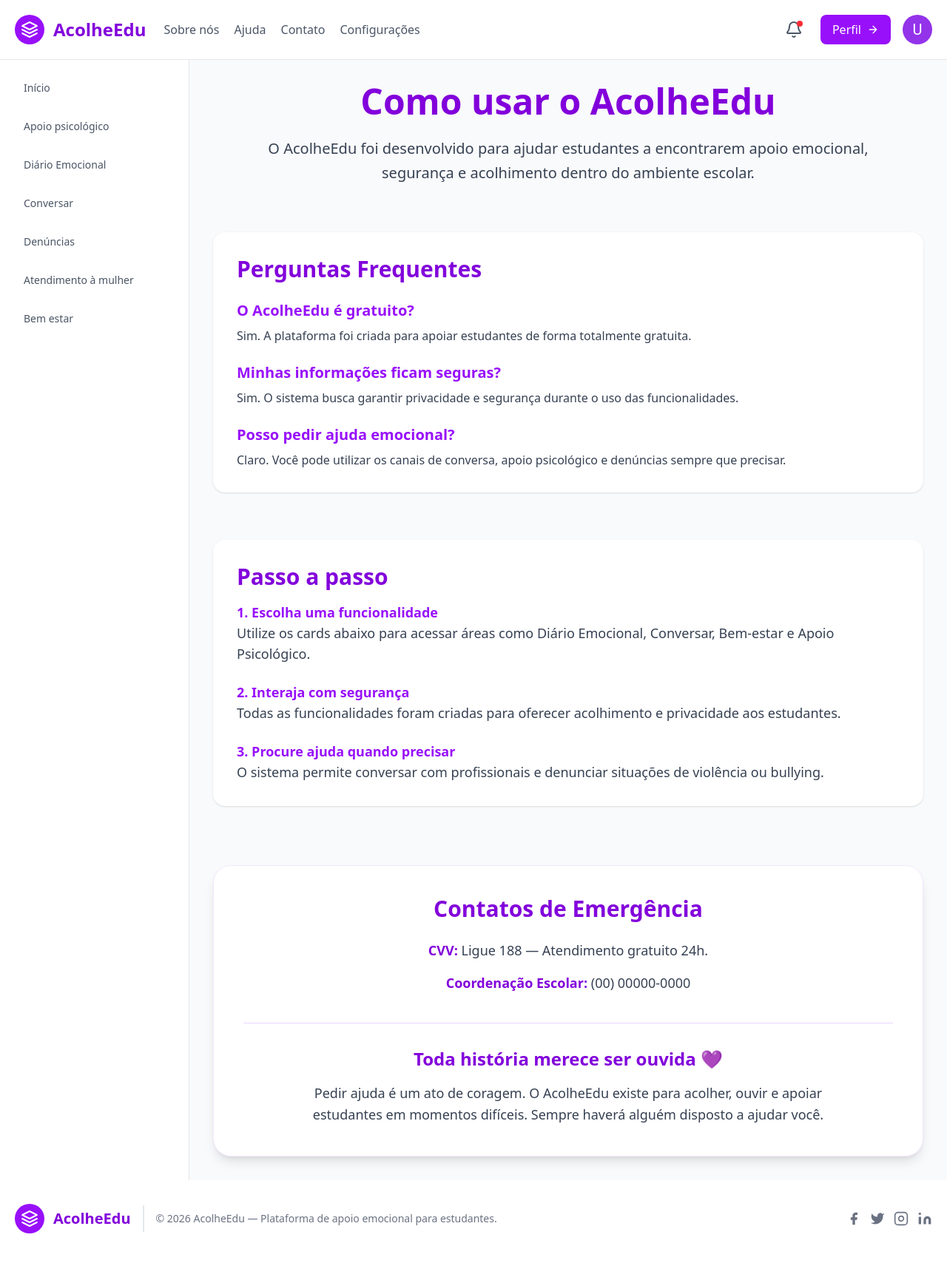
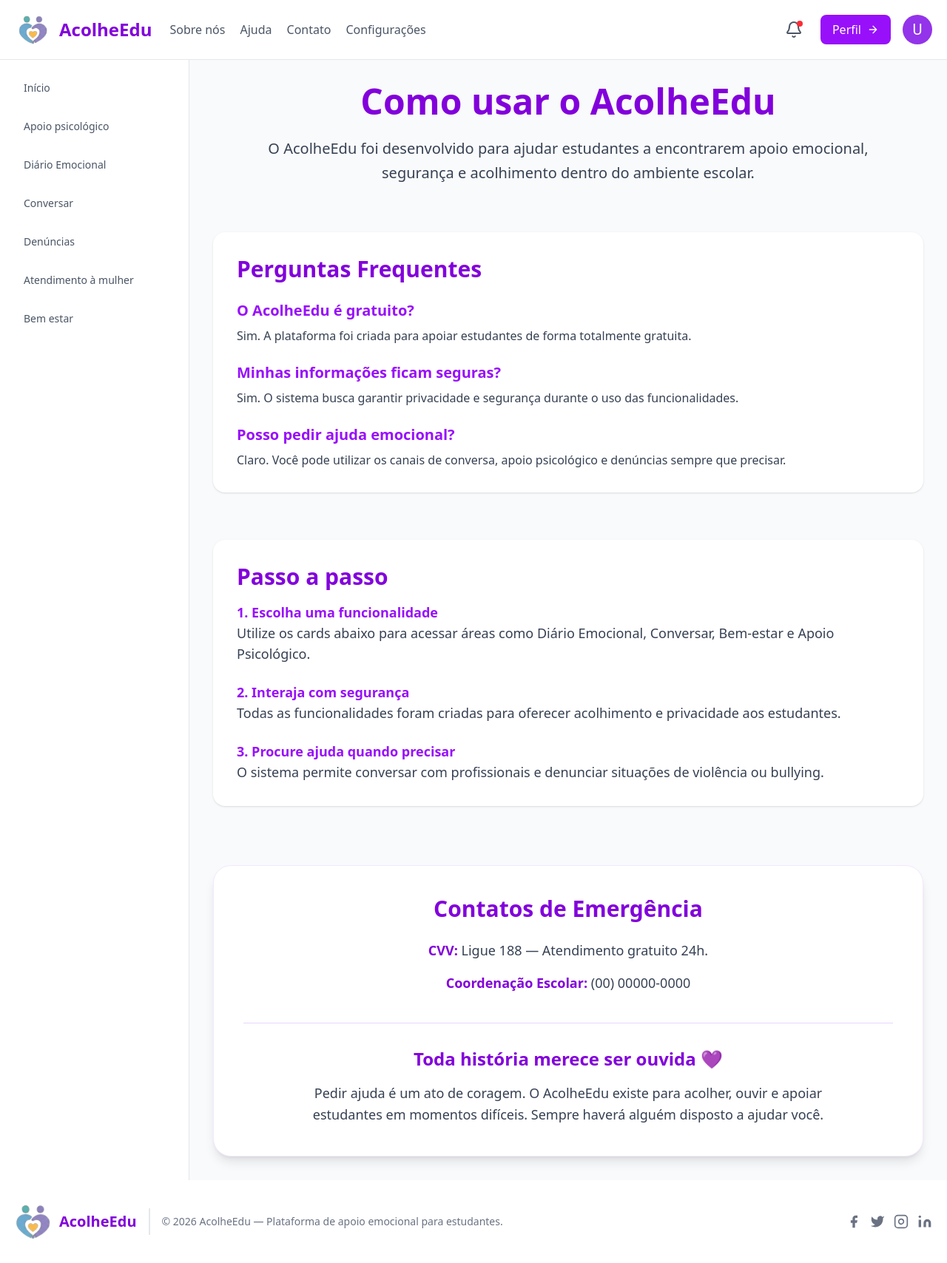
Before and after one commit to LucasHenriqueAl/acolheEdu, a React (Vite) app: page /#/ajuda in a window 1280 px wide. Shown: the whole page at 74% size. Built offline with nearby package versions, Linux system fonts and the light colour scheme.

Commit message:
feat: adicionado logo na navbar e footer

```diff
--- a/src/components/layout/Footer.tsx
+++ b/src/components/layout/Footer.tsx
@@ -1,3 +1,5 @@
+import logo from '../../assets/acolheEdu-logo.png'
+
 export default function Footer() {
   return (
     <footer className="body-font text-gray-600">
@@ -5,18 +7,12 @@ export default function Footer() {
 
         {/* Logo */}
         <div className="flex items-center justify-center font-medium text-purple-700 md:justify-start">
-          <svg
-            xmlns="http://www.w3.org/2000/svg"
-            fill="none"
-            stroke="currentColor"
-            strokeLinecap="round"
-            strokeLinejoin="round"
-            strokeWidth="2"
-            className="h-10 w-10 rounded-full bg-purple-600 p-2 text-white"
-            viewBox="0 0 24 24"
-          >
-            <path d="M12 2L2 7l10 5 10-5-10-5zM2 17l10 5 10-5M2 12l10 5 10-5" />
-          </svg>
+          <img
+            src={logo}
+            alt="Logo AcolheEdu"
+            className="h-12 w-12 object-contain"
+          />
+
 
           <span className="ml-3 text-xl font-bold">
             AcolheEdu
--- a/src/components/layout/MenuNavegacao.tsx
+++ b/src/components/layout/MenuNavegacao.tsx
@@ -3,6 +3,7 @@ import { useNavigate } from 'react-router-dom'
 import { Bell } from 'lucide-react'
 import AvatarUsuario from '../UI/AvatarIcon'
 import { useUsuario } from '../../Context/usuarioContext'
+import logo from '../../assets/acolheEdu-logo.png'
 
 export default function MenuNavegacao() {
   const navigate = useNavigate()
@@ -18,18 +19,11 @@ export default function MenuNavegacao() {
           onClick={() => navigate('/inicio')}
           className="mb-4 flex items-center font-medium text-purple-700 md:mb-0">
 
-          <svg
-            xmlns="http://www.w3.org/2000/svg"
-            fill="none"
-            stroke="currentColor"
-            strokeLinecap="round"
-            strokeLinejoin="round"
-            strokeWidth="2"
-            className="h-10 w-10 rounded-full bg-purple-600 p-2 text-white"
-            viewBox="0 0 24 24"
-          >
-            <path d="M12 2L2 7l10 5 10-5-10-5zM2 17l10 5 10-5M2 12l10 5 10-5" />
-          </svg>
+          <img
+            src={logo}
+            alt="Logo AcolheEdu"
+            className="h-10 w-12 object-contain"
+          />
 
           <span className="ml-3 text-2xl font-bold">
             AcolheEdu
```
Also changed, not shown: src/assets/acolheEdu logo.jpeg (deleted), src/assets/acolheEdu-logo.png (added).
